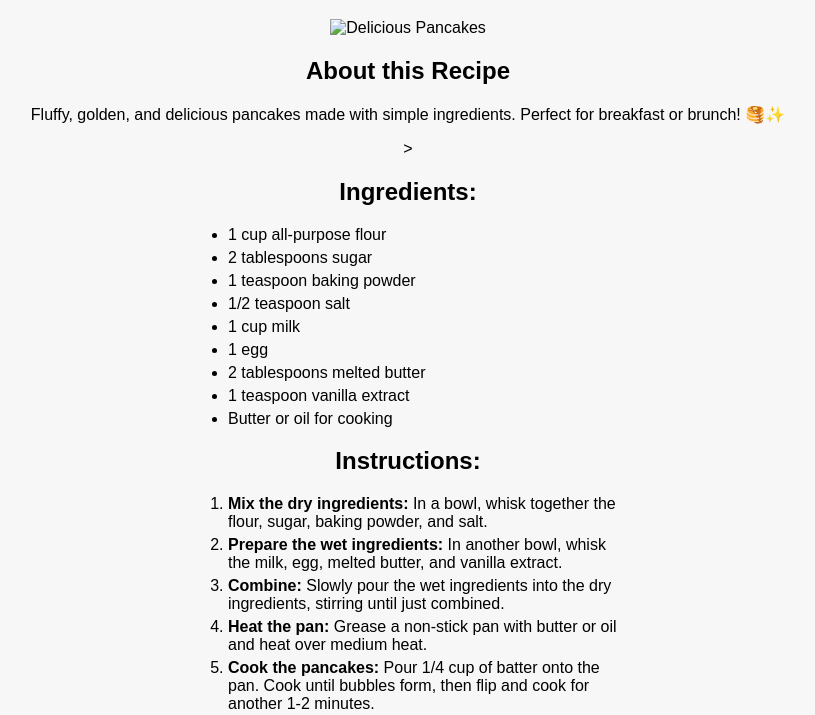
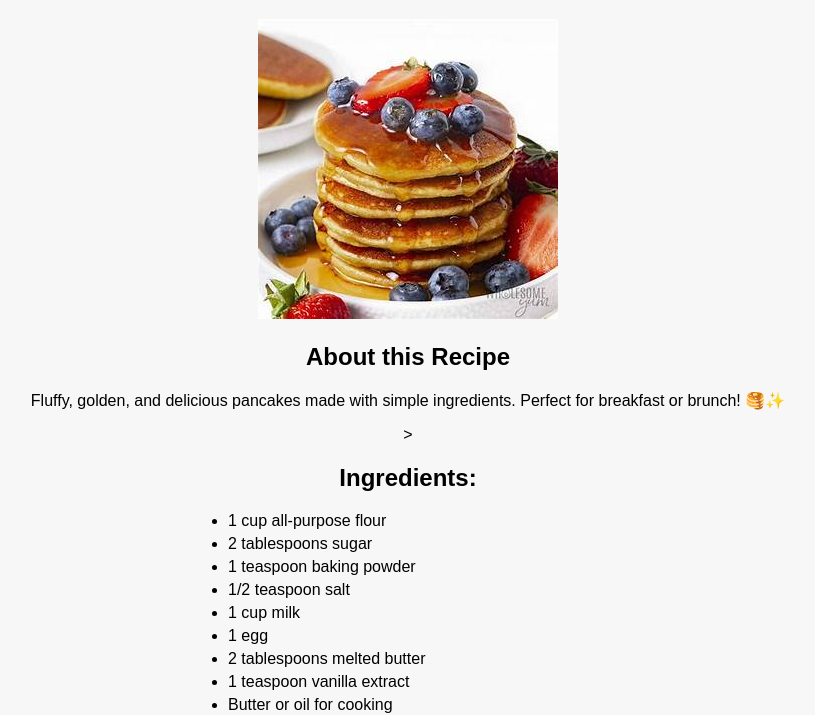
Before and after one commit to Cameloasa/HTML, a plain HTML site: page index.html in a window 1280 px wide. Shown: the part 90-805 px from the top of the page, without its empty margins (232-1047 px from the left). Drawn offline with Linux system fonts and the light colour scheme.

Commit message:
pancakes image added to intex.html

```diff
--- a/index.html
+++ b/index.html
@@ -12,7 +12,8 @@
 
         <header>
             <h1>🥞 Easy Pancake Recipe</h1>
-            <img src="pancakes.jpg" alt="Delicious Pancakes" class="pancake-img">
+            <img src="images/pancakes.jpg" alt="Delicious Pancakes" class="pancake-img">
+
         </header>
 
     <main>
```
Also changed, not shown: images/pancakes.jpg (added), pancakes.jpg (deleted).
